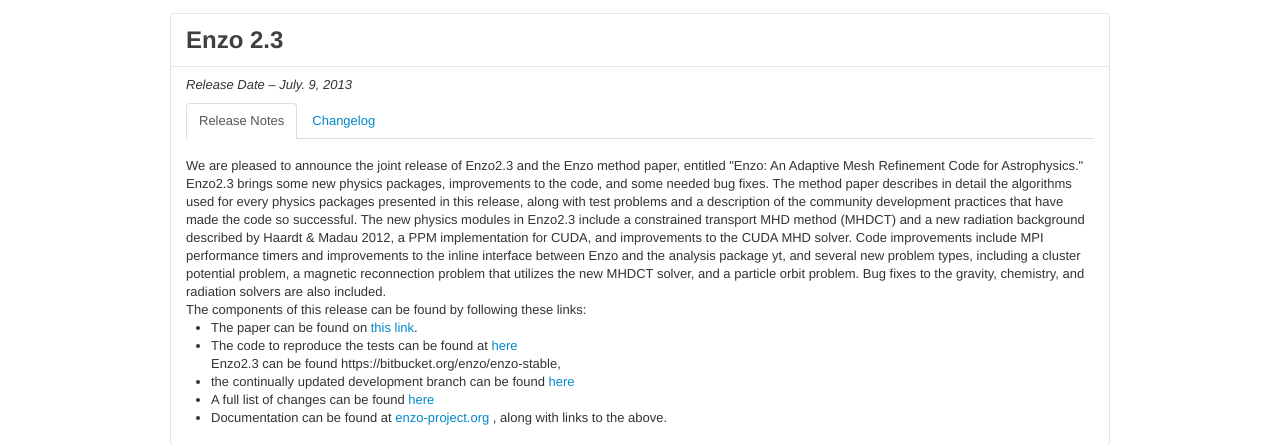
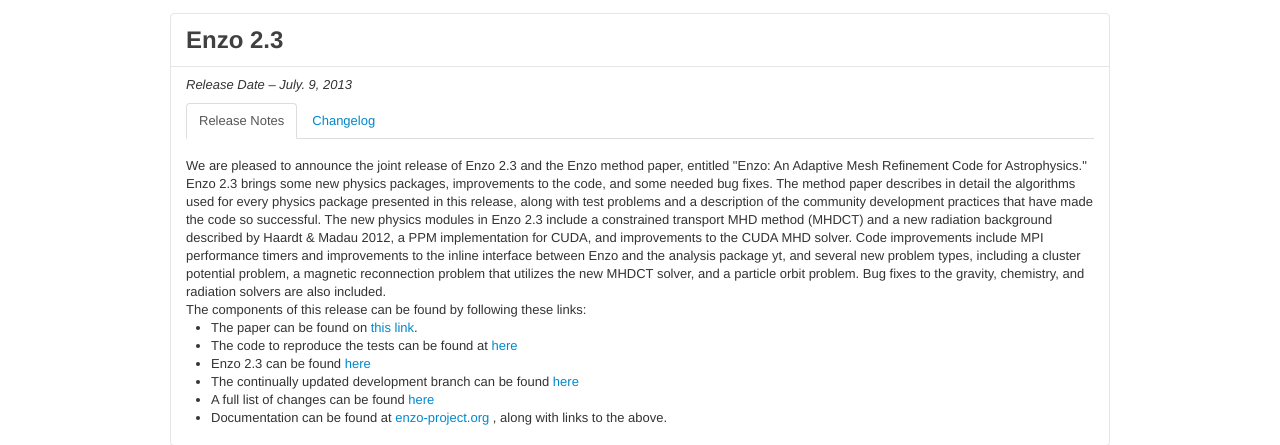
Before and after one commit to kohdaegene/enzo-project.github.io, a plain HTML site: page ReleaseNotes.html in a window 1280 px wide. Shown: the part 325-770 px from the top of the page. Drawn offline with nearby package versions, Linux system fonts and the light colour scheme.

Commit message:
fixing typos

```diff
--- a/ReleaseNotes.html
+++ b/ReleaseNotes.html
@@ -100,16 +100,16 @@
 		<div class="tab-content">
 		  <div class="tab-pane active" id="releasenotes23">
 
-              We are pleased to announce the joint release of Enzo2.3 and the
+              We are pleased to announce the joint release of Enzo 2.3 and the
               Enzo method paper, entitled "Enzo: An Adaptive Mesh Refinement
-              Code for Astrophysics."  Enzo2.3 brings some new physics packages,
+              Code for Astrophysics."  Enzo 2.3 brings some new physics packages,
               improvements to the code, and some needed bug fixes.  The method
               paper describes in detail the algorithms used for every physics
-              packages presented in this release, along with test problems and a
+              package presented in this release, along with test problems and a
               description of the community development practices that have made
               the code so successful.
 
-              The new physics modules in Enzo2.3 include a constrained transport
+              The new physics modules in Enzo 2.3 include a constrained transport
               MHD method (MHDCT) and a new radiation background described by Haardt &amp;
               Madau 2012,  a PPM implementation for CUDA, and improvements to
               the CUDA MHD solver.  Code improvements include MPI performance
@@ -127,8 +127,9 @@
                       link</a>.<br>
                 <li> The code to reproduce the tests can be found at
                 <a href https://bitbucket.org/enzo/enzo-method-paper> here</a><br>
-              Enzo2.3 can be found https://bitbucket.org/enzo/enzo-stable,
-                <li> the continually updated development branch
+                <li> Enzo 2.3 can be found <a href =
+                    https://bitbucket.org/enzo/enzo-stable> here</a>
+                <li> The continually updated development branch
                 can be found <a
                     href=https://bitbucket.org/enzo/enzo-dev>here</a> <br>
                 <li> A full list of changes can be found <a href = http://enzo-project.org/ReleaseNotes.html> here</a>
```
